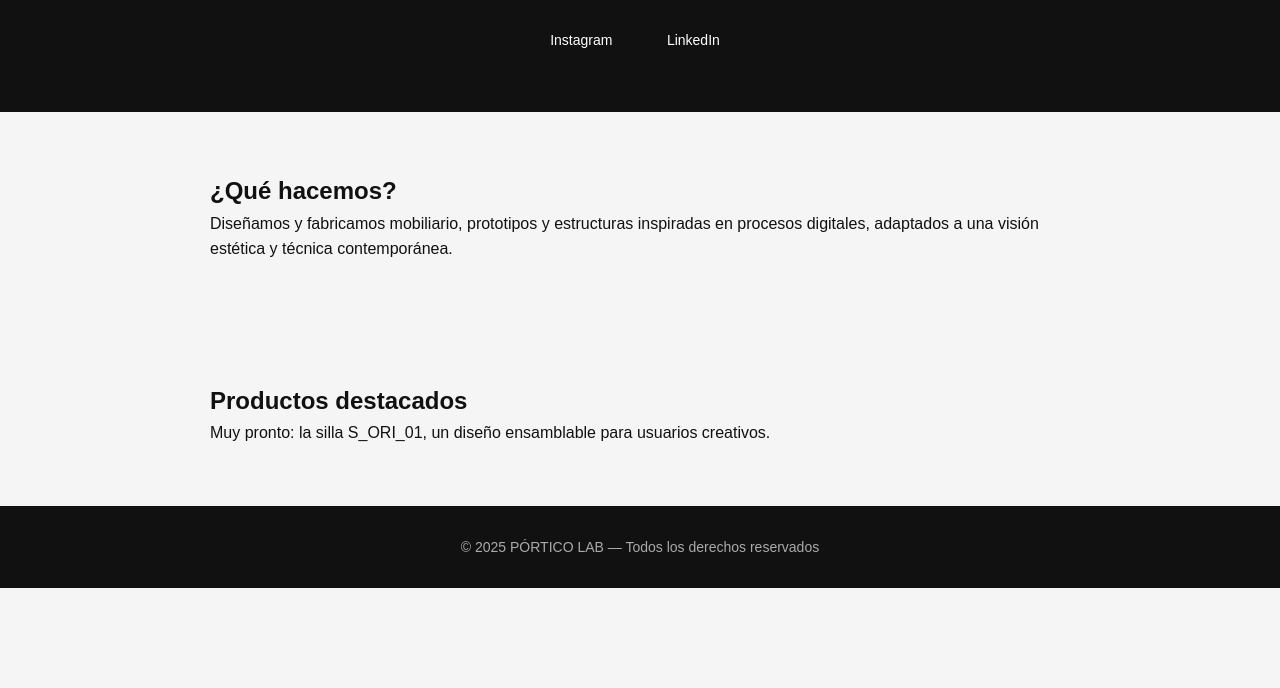
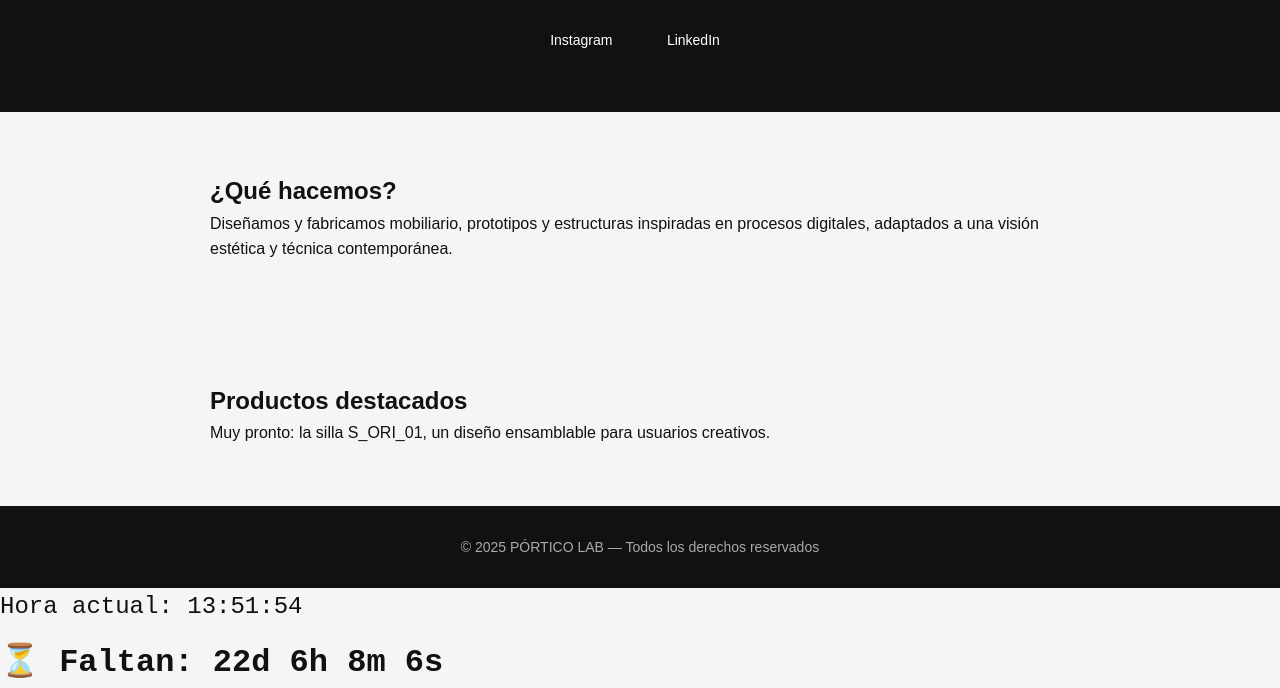
Before and after one commit to PORTICOLAB/porticolab-site, a plain HTML site: page index.html in a window 1280 px wide. Shown: the part 179-867 px from the top of the page. Before the commit the page ends 800 px from the top, so only its background shows below. Drawn offline with Linux system fonts and the light colour scheme.

Commit message:
Update index.html

```diff
--- a/index.html
+++ b/index.html
@@ -90,5 +90,50 @@
     <p>&copy; 2025 PÓRTICO LAB — Todos los derechos reservados</p>
   </footer>
 
+<!-- Reloj actual -->
+<div id="clock" style="font-size: 1.5rem; margin-bottom: 10px; font-family: monospace;"></div>
+
+<!-- Cuenta regresiva -->
+<div id="countdown" style="font-size: 2rem; font-weight: bold; font-family: monospace;"></div>
+
+<script>
+  // 🕒 Función para mostrar la hora actual
+  function updateClock() {
+    const now = new Date();
+    let hours = now.getHours().toString().padStart(2, '0');
+    let minutes = now.getMinutes().toString().padStart(2, '0');
+    let seconds = now.getSeconds().toString().padStart(2, '0');
+    document.getElementById("clock").innerText = `Hora actual: ${hours}:${minutes}:${seconds}`;
+  }
+
+  setInterval(updateClock, 1000); // Actualiza cada segundo
+  updateClock(); // Llama una vez para que no haya retraso
+
+  // ⏳ Cuenta regresiva hasta la fecha de cierre (año, mes (0-11), día, hora, minuto, segundo)
+  const deadline = new Date(2025, 6, 31, 20, 0, 0).getTime(); // 31 julio 2025, 8:00 PM
+
+  const countdown = document.getElementById("countdown");
+
+  const x = setInterval(() => {
+    const now = new Date().getTime();
+    const distance = deadline - now;
+
+    if (distance <= 0) {
+      clearInterval(x);
+      countdown.innerHTML = "¡La subasta ha terminado!";
+      return;
+    }
+
+    const days = Math.floor(distance / (1000 * 60 * 60 * 24));
+    const hours = Math.floor((distance % (1000 * 60 * 60 * 24)) / (1000 * 60 * 60));
+    const minutes = Math.floor((distance % (1000 * 60 * 60)) / (1000 * 60));
+    const seconds = Math.floor((distance % (1000 * 60)) / 1000);
+
+    countdown.innerHTML = `⏳ Faltan: ${days}d ${hours}h ${minutes}m ${seconds}s`;
+  }, 1000);
+</script>
+
+
+
 </body>
 </html>
```
